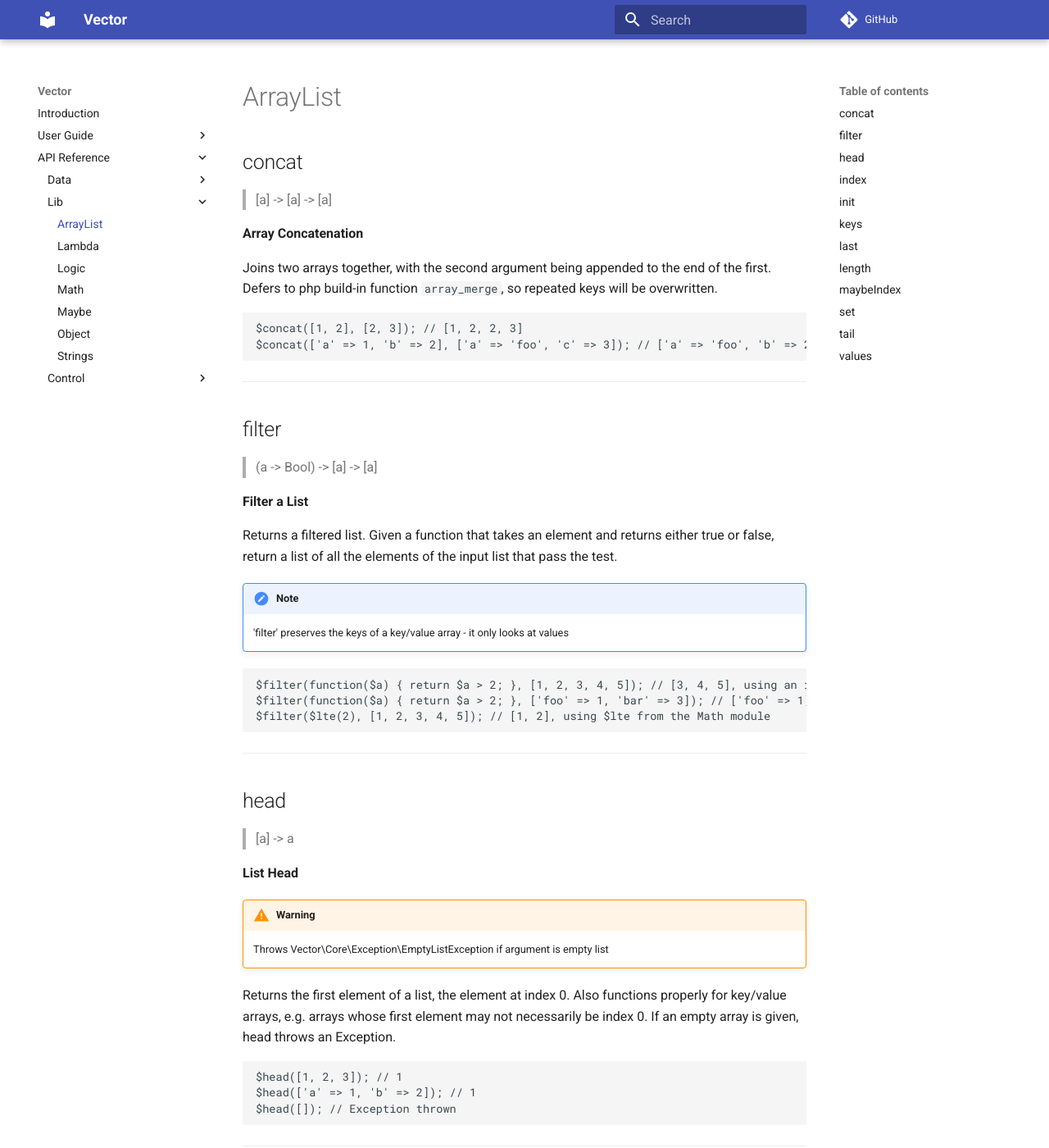
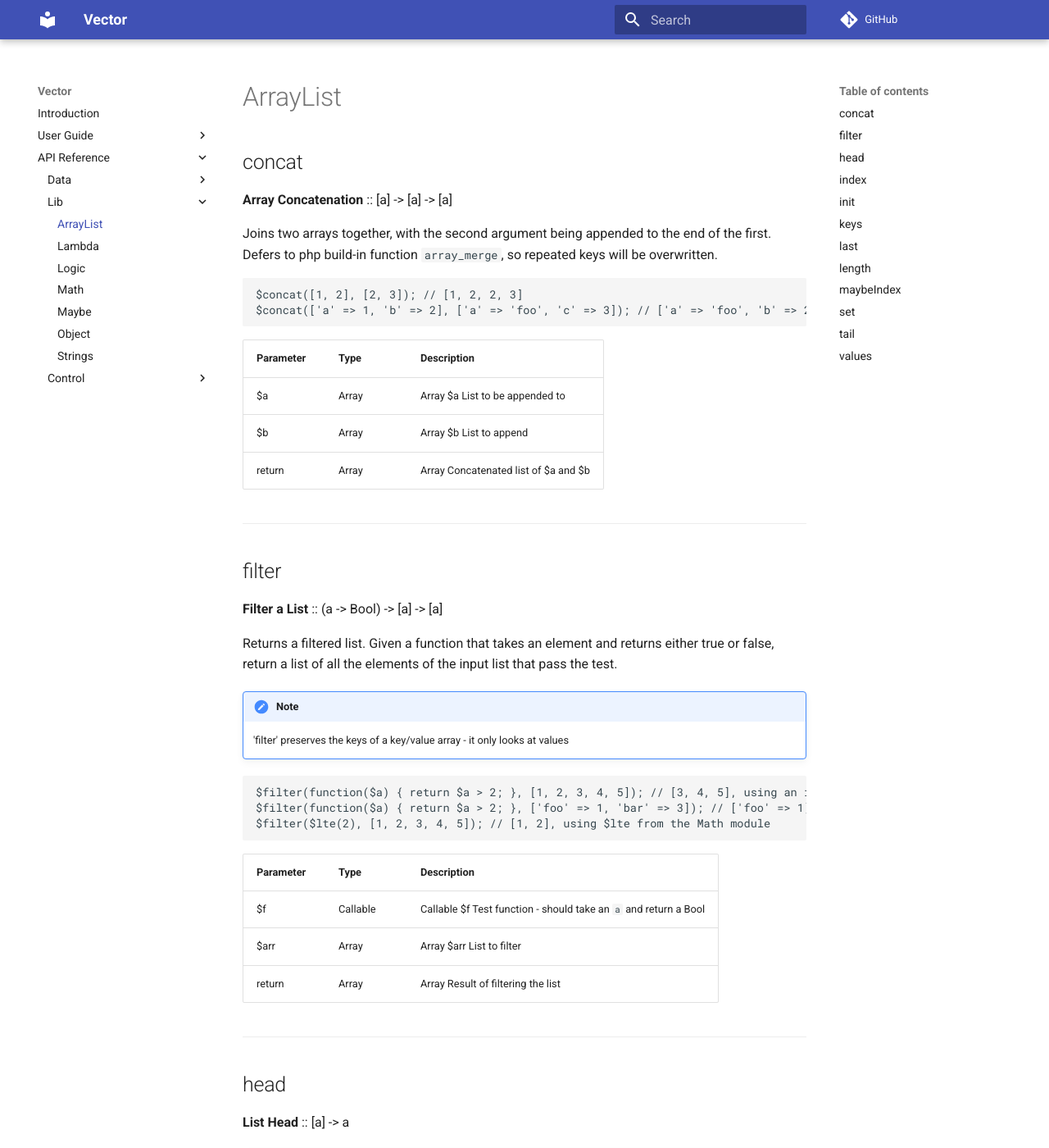
Before and after one commit to vector-php/vector, an MkDocs documentation site: the page built from docs/auto-generate/Lib/ArrayList.md, in a window 1280 px wide and 1400 px high. Shown: the whole window at 82% size. Built offline with MkDocs 1.6.1 and Material for MkDocs 9.7.7, drawn with Linux system fonts in a browser that asks for light colours; comment, search, counter and statistics services are not loaded; old or Windows-style settings are respelled for this version of MkDocs; some of the changed text lies outside the part shown.

Commit message:
Added paramater tables to docs

````diff
--- a/docs/auto-generate/Lib/ArrayList.md
+++ b/docs/auto-generate/Lib/ArrayList.md
@@ -1,9 +1,7 @@
 
 ## concat
 
-> [a] -> [a] -> [a]
-
-__Array Concatenation__
+__Array Concatenation__ :: [a] -> [a] -> [a]
 
 
 
@@ -16,13 +14,18 @@ $concat([1, 2], [2, 3]); // [1, 2, 2, 3]
 $concat(['a' => 1, 'b' => 2], ['a' => 'foo', 'c' => 3]); // ['a' => 'foo', 'b' => 2, 'c' => 3]
 ```
 
+Parameter | Type | Description
+-|-|-
+$a | Array | Array $a List to be appended to
+$b | Array | Array $b List to append
+return | Array | Array    Concatenated list of $a and $b
+
+
 ---
 
 ## filter
 
-> (a -> Bool) -> [a] -> [a]
-
-__Filter a List__
+__Filter a List__ :: (a -> Bool) -> [a] -> [a]
 
 
 
@@ -39,13 +42,18 @@ $filter(function($a) { return $a > 2; }, ['foo' => 1, 'bar' => 3]); // ['foo' =>
 $filter($lte(2), [1, 2, 3, 4, 5]); // [1, 2], using $lte from the Math module
 ```
 
+Parameter | Type | Description
+-|-|-
+$f | Callable | Callable $f   Test function - should take an `a` and return a Bool
+$arr | Array | Array    $arr List to filter
+return | Array | Array         Result of filtering the list
+
+
 ---
 
 ## head
 
-> [a] -> a
-
-__List Head__
+__List Head__ :: [a] -> a
 
 
 !!! Warning
@@ -62,13 +70,17 @@ $head(['a' => 1, 'b' => 2]); // 1
 $head([]); // Exception thrown
 ```
 
+Parameter | Type | Description
+-|-|-
+$list | Array | Array $list Key/Value array or List
+return | Mixed | Mixed       First element of $list
+
+
 ---
 
 ## index
 
-> Int -> [a] -> a
-
-__List Index__
+__List Index__ :: Int -> [a] -> a
 
 
 !!! Warning
@@ -84,13 +96,18 @@ $index('foo', ['bar' => 1, 'foo' => 2]); // 2
 $index('baz', [1, 2, 3]); // Exception thrown
 ```
 
+Parameter | Type | Description
+-|-|-
+$i | Int | Int   $i    Index to get
+$list | Array | Array $list List to get index from
+return | Mixed | Mixed       Item from $list and index $i
+
+
 ---
 
 ## init
 
-> [a] -> [a]
-
-__Initial List Values__
+__Initial List Values__ :: [a] -> [a]
 
 
 
@@ -103,13 +120,17 @@ $init([1, 2, 3]); // [1, 2]
 $init(['a' => 1, 'b' => 2]); // ['a' => 1];
 ```
 
+Parameter | Type | Description
+-|-|-
+$list | Array | Array $list Key/Value array or List
+return | Array | Array       $list without the last element
+
+
 ---
 
 ## keys
 
-> [a] -> [b]
-
-__Array Keys__
+__Array Keys__ :: [a] -> [b]
 
 
 
@@ -121,13 +142,17 @@ $keys(['a' => 1, 'b' => 2]); // ['a', 'b']
 $keys([1, 2, 3]); // [0, 1, 2]
 ```
 
+Parameter | Type | Description
+-|-|-
+$arr | Array | Array $arr List to get keys from
+return | Array | Array      The keys of $arr
+
+
 ---
 
 ## last
 
-> [a] -> a
-
-__Last List Value__
+__Last List Value__ :: [a] -> a
 
 
 !!! Warning
@@ -143,13 +168,17 @@ $last(['a' => 1, 'b' => 2]); // 2
 $last([]); // Exception thrown
 ```
 
+Parameter | Type | Description
+-|-|-
+$list | Array | Array $list Key/Value array or List
+return | Mixed | Mixed       The last element of $list
+
+
 ---
 
 ## length
 
-> [a] -> a
-
-__Array Length__
+__Array Length__ :: [a] -> a
 
 
 
@@ -160,13 +189,17 @@ $length([1, 2, 3]); // 3
 $length(['a' => 1, 'b' => 2]); // 2
 ```
 
+Parameter | Type | Description
+-|-|-
+$list | Array | Array $list Key/Value array or List
+return | Int | Int         Length of $list
+
+
 ---
 
 ## maybeIndex
 
-> Int -> a -> Maybe a
-
-__Maybe List Index__
+__Maybe List Index__ :: Int -> a -> Maybe a
 
 
 
@@ -180,17 +213,22 @@ $index('foo', ['bar' => 1, 'foo' => 2]); // Just 2
 $index('baz', [1, 2, 3]); // Nothing - (No exception thrown)
 ```
 
+Parameter | Type | Description
+-|-|-
+$i | Int | Int   $i    Index to get
+$list | Mixed | Mixed $list List to get index from
+return | \Maybe | Maybe       Item from $list and index $i
+
+
 ---
 
 ## set
 
-> a -> [b] -> b -> [b]
-
-__Set Array Value__
+__Set Array Value__ :: a -> [b] -> b -> [b]
 
 
 
-Sets the value of an array at the given index; works for non-numerical indeces.
+Sets the value of an array at the given index; works for non-numerical indexes.
 The value is set in an immutable way, so the original array is not modified.
 
 ```
@@ -198,13 +236,19 @@ $set(0, 'foo', [1, 2, 3]); // ['foo', 2, 3]
 $set('c', 3, ['a' => 1, 'b' => 2]); // ['a' => 1, 'b' => 2, 'c' => 3]
 ```
 
+Parameter | Type | Description
+-|-|-
+$key | Mixed | Mixed $key Element of index to modify
+$arr | Array | Array $arr Array to modify
+$val | Mixed | Mixed $val Value to set $arr[$key] to
+return | Array | Array      Result of setting $arr[$key] = $val
+
+
 ---
 
 ## tail
 
-> [a] -> [a]
-
-__List Tail__
+__List Tail__ :: [a] -> [a]
 
 
 
@@ -217,13 +261,17 @@ $tail([1, 2, 3]); // [2, 3]
 $tail(['a' => 1, 'b' => 2]); // ['b' => 2];
 ```
 
+Parameter | Type | Description
+-|-|-
+$list | Array | Array $list Key/Value array or List
+return | Array | Array       $list without the first element
+
+
 ---
 
 ## values
 
-> [a] -> [a]
-
-__Array Values__
+__Array Values__ :: [a] -> [a]
 
 
 
@@ -234,4 +282,10 @@ $values(['a' => 1, 'b' => 2]); // [1, 2]
 $values([1, 2, 3]); // [1, 2, 3]
 ```
 
+Parameter | Type | Description
+-|-|-
+$arr | Array | Array $arr Key/Value array
+return | Array | Array      Indexed array with values of $arr
+
+
 ---
--- /dev/null
+++ b/docs/extra.css
@@ -0,0 +1,3 @@
+.article .data {
+    text-align: left;
+}
--- a/mkdocs.yml
+++ b/mkdocs.yml
@@ -8,6 +8,8 @@ copyright: 'Copyright (c) 2016 Joseph Walker'
 theme: material
 markdown_extensions:
     - admonition
+extra_css:
+    - extra.css
 pages:
     -
         Introduction: index.md
````
Also changed, not shown: docs/auto-generate/Control/Applicative.md (+9 -9 lines), docs/auto-generate/Control/Functor.md (+6 -6 lines), docs/auto-generate/Control/Lens.md (+21 -21 lines), docs/auto-generate/Control/Monad.md (+6 -6 lines), docs/auto-generate/Lib/Lambda.md (+12 -12 lines), docs/auto-generate/Lib/Logic.md (+3 -3 lines), docs/auto-generate/Lib/Math.md (+30 -21 lines), docs/auto-generate/Lib/Maybe.md (+6 -6 lines), docs/auto-generate/Lib/Object.md (+12 -12 lines), docs/auto-generate/Lib/Strings.md (+39 -15 lines), 3 other files.
